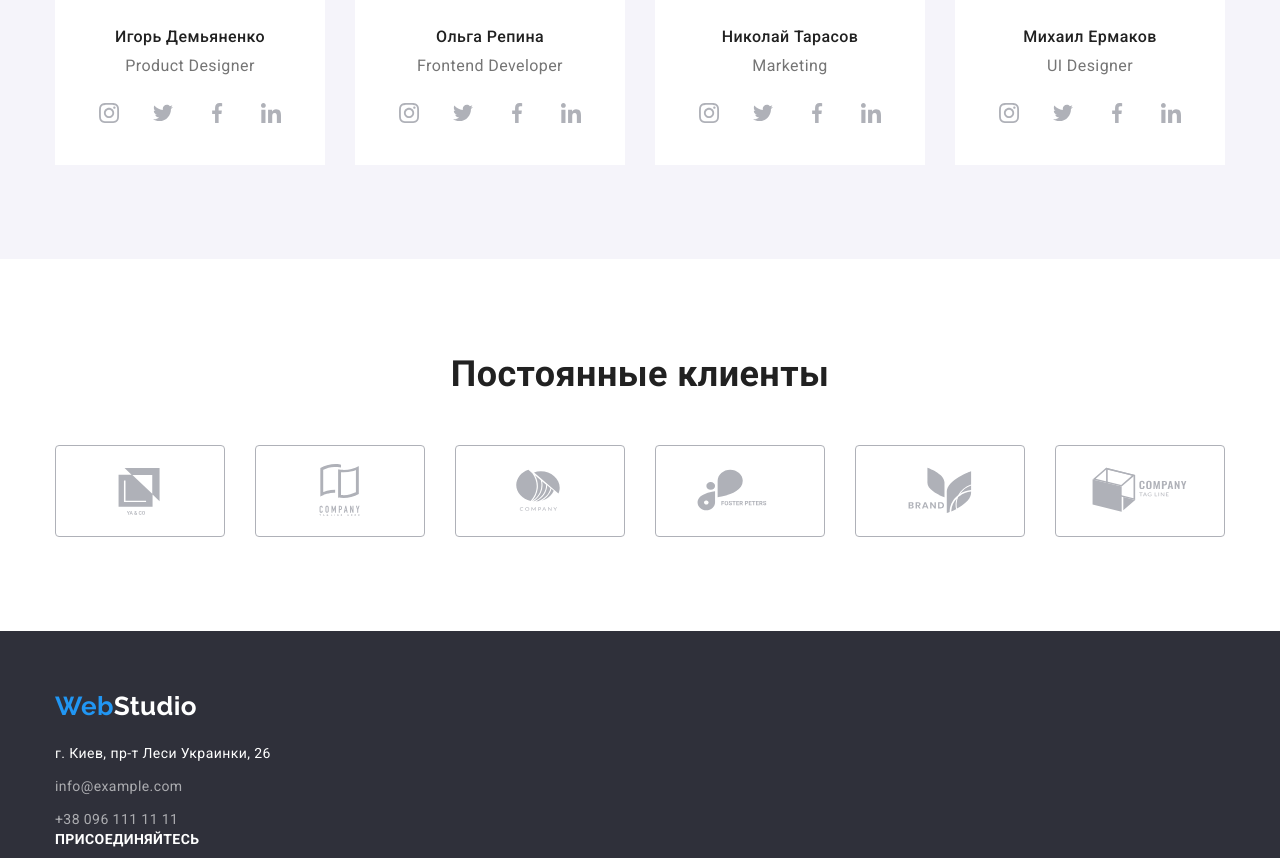
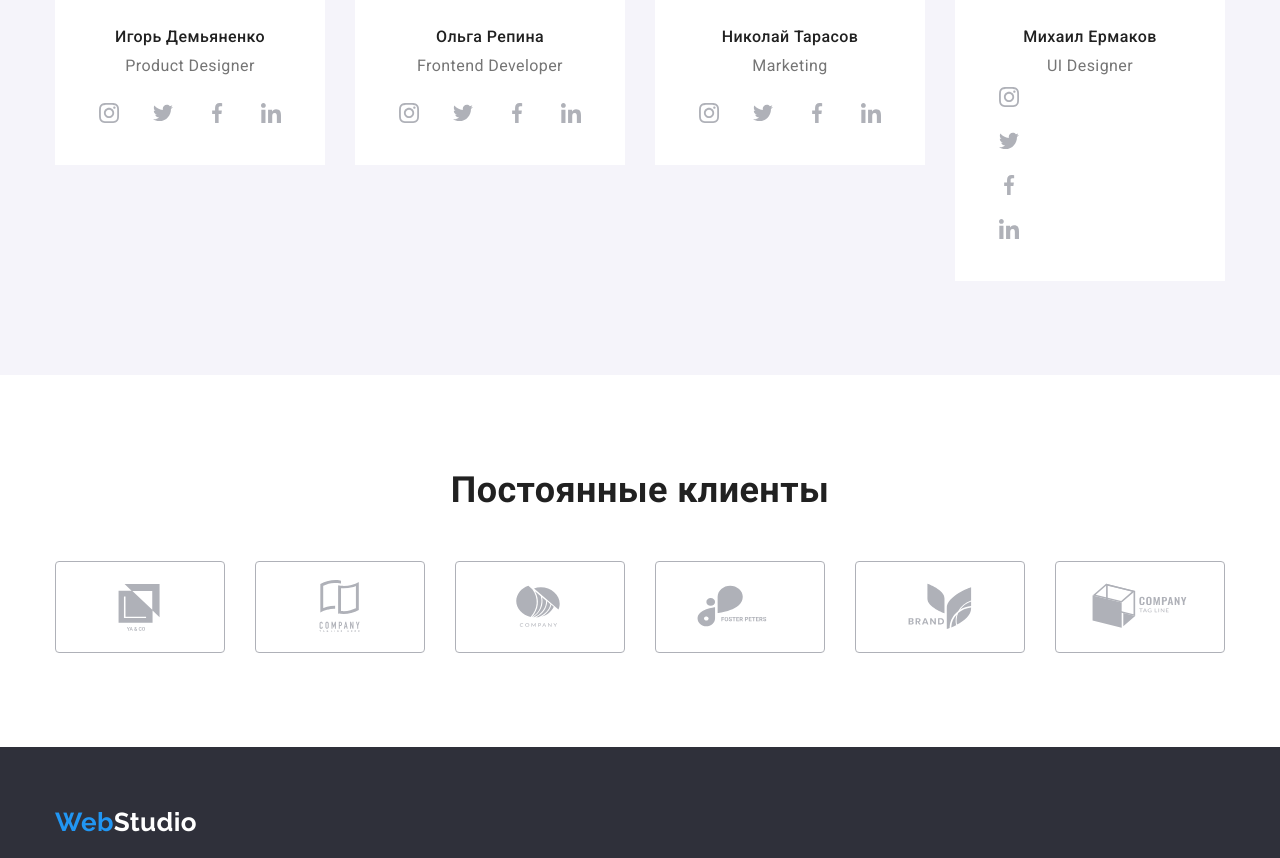
Before and after one commit to Kollibra/goit-markup-hw-04, a plain HTML site: page index.html in a window 1280 px wide. Shown: the part 2046-2904 px from the top of the page. Drawn offline with nearby package versions, Linux system fonts and the light colour scheme.

Commit message:
Update index.html

```diff
--- a/index.html
+++ b/index.html
@@ -281,7 +281,7 @@
               <div class="container-team">
                 <h3 class="team-title">Михаил Ермаков</h3>
                 <p class="team-text">UI Designer</p>
-                <ul class="team-list">
+                <ul class="-list">
                   <li>
                     <a href="" class="team-sprite">
                       <svg class="team-icon" height="20">
```
